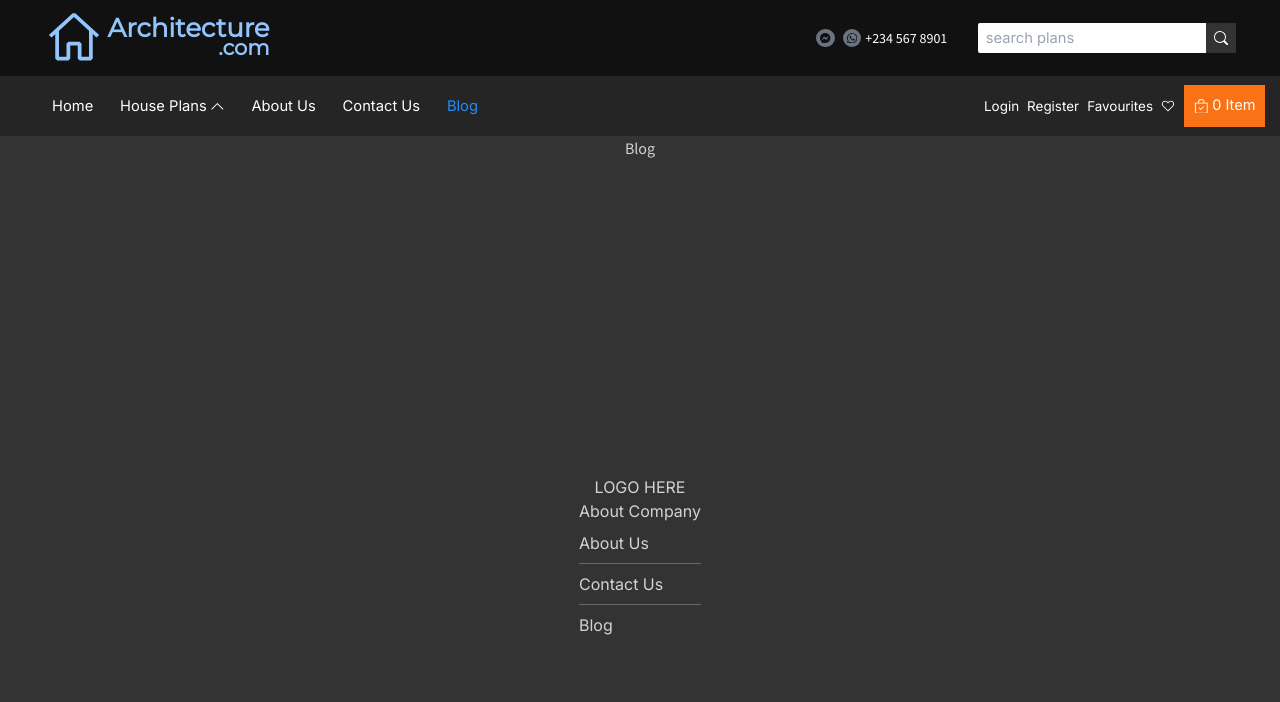
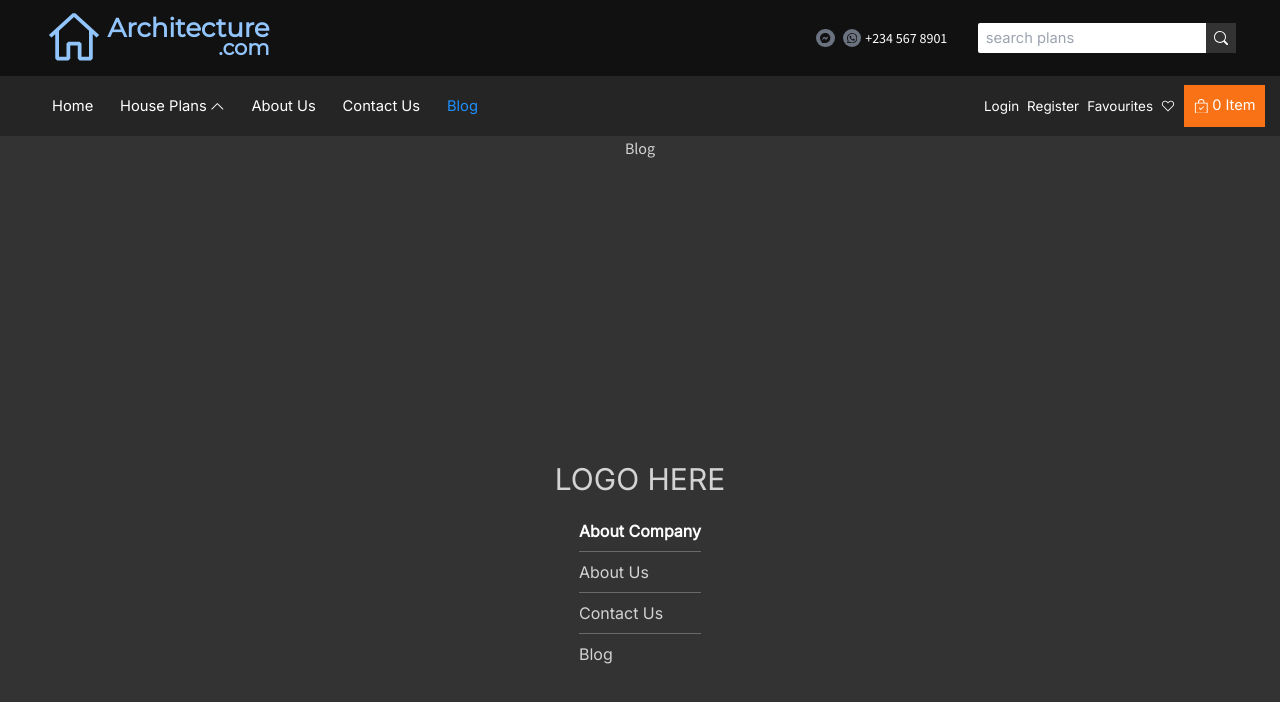
Before and after one commit to cleverAkanimoh/architecture, a React (Create React App) app: page /blog in a window 1280 px wide. Shown: the top 702 px of the page. Built offline with nearby package versions, Linux system fonts and the light colour scheme; a web font is replaced by a local one.

Commit message:
modified Footer.tsx added H3.tsx

```diff
--- a/src/Components/Footer.tsx
+++ b/src/Components/Footer.tsx
@@ -1,13 +1,14 @@
+import H3 from "./footer/H3";
 import { HomePlansLink } from "./home/HomePlansComp";
 
 export default function Footer() {
   return (
     <footer className="min-h-screen flex flex-col items-start sm2:items-center justify-center">
       <div className="uppercase">
-        <h1>logo here</h1>
+        <h1 className="h1">logo here</h1>
       </div>
       <div className="capitalize">
-        <h3>about company</h3>
+        <H3 text='about company' />
         <ul>
           <HomePlansLink path="about" text="about us" border />
           <HomePlansLink path="contact" text="contact us" border  />
--- /dev/null
+++ b/src/Components/footer/H3.tsx
@@ -0,0 +1,7 @@
+type H3Props = {
+  text: string;
+};
+
+const H3 = ({ text }: H3Props) => <h3 className="border-b border-gray-dim text-white font-bold py-2">{text}</h3>;
+
+export default H3;
```
